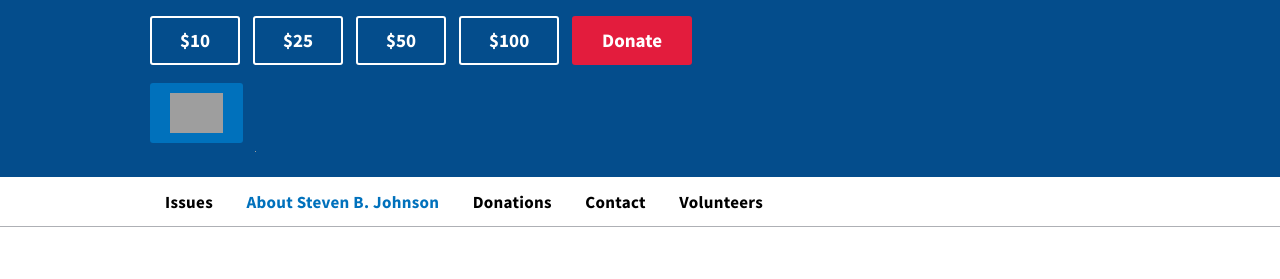
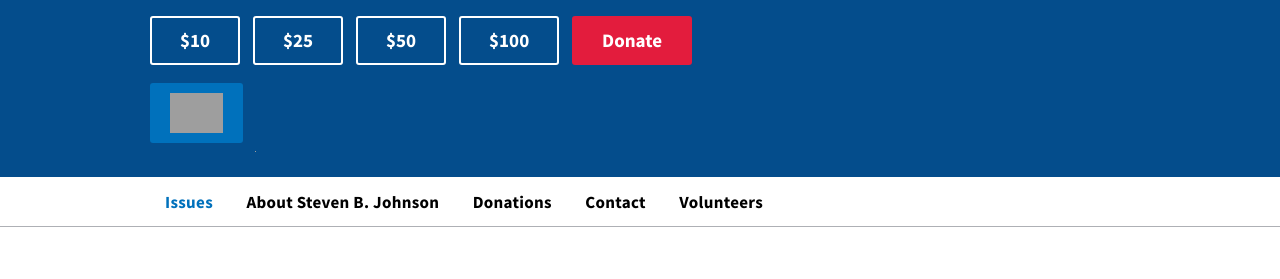
Before and after one commit to sbjohnsonforva/sbjohnsonforva.github.io, a website: page index.html in a window 1280 px wide. Shown: the part 357-636 px from the top of the page. Drawn offline with nearby package versions, Linux system fonts and the light colour scheme; grey boxes are pictures that could not be loaded.

```diff
--- a/index.html
+++ b/index.html
@@ -41,10 +41,10 @@
             <div class="usa-grid ">
                 <ul>
                     <li>
-                        <a href="#issues">Issues</a>
+                        <a class="usa-current" href="#issues">Issues</a>
                     </li>
                     <li>
-                        <a class="usa-current" href="#about">About Steven B. Johnson</a>
+                        <a href="#about">About Steven B. Johnson</a>
                     </li>
                     <li>
                         <a href="#donation">Donations</a>
```
